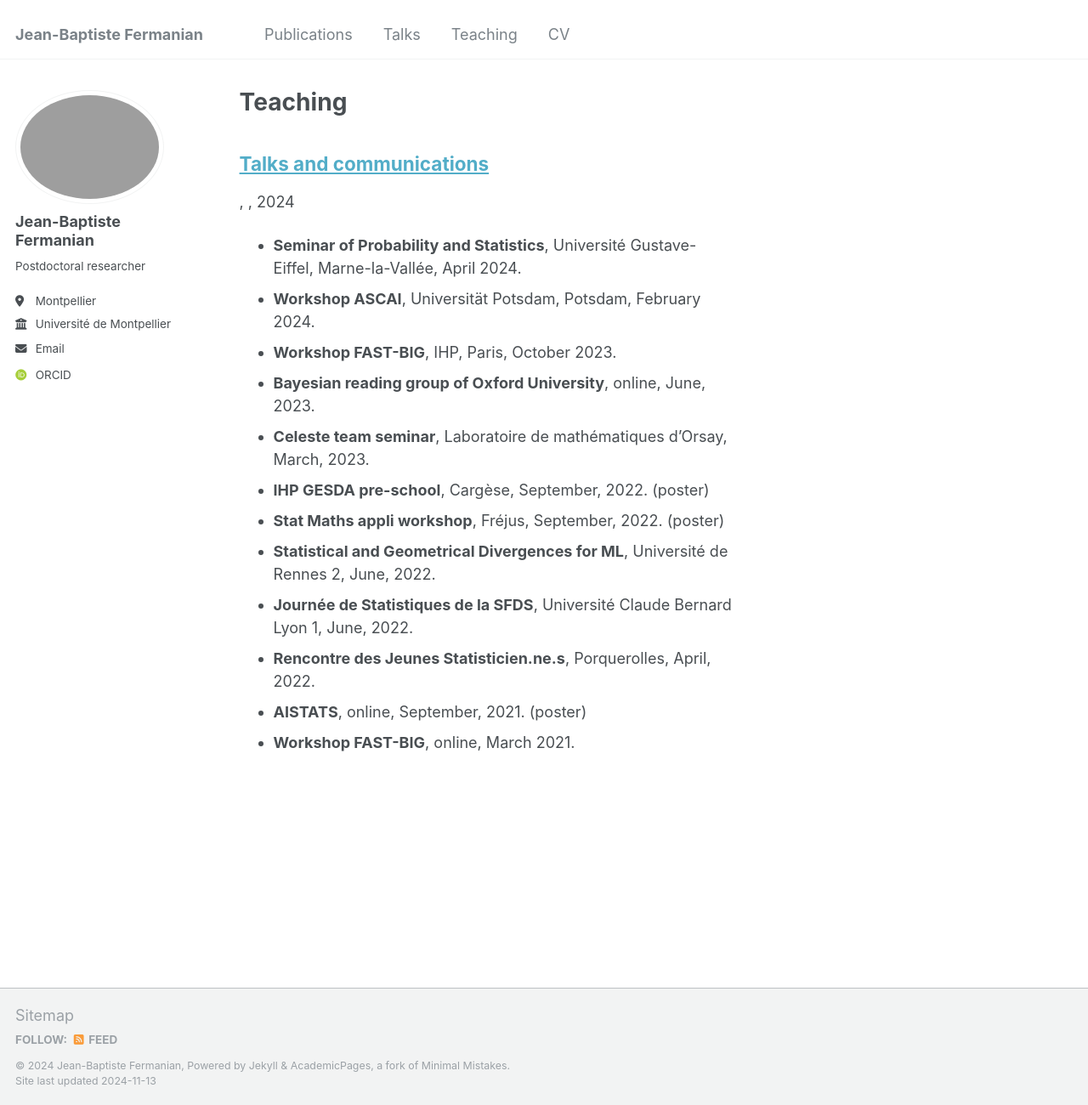
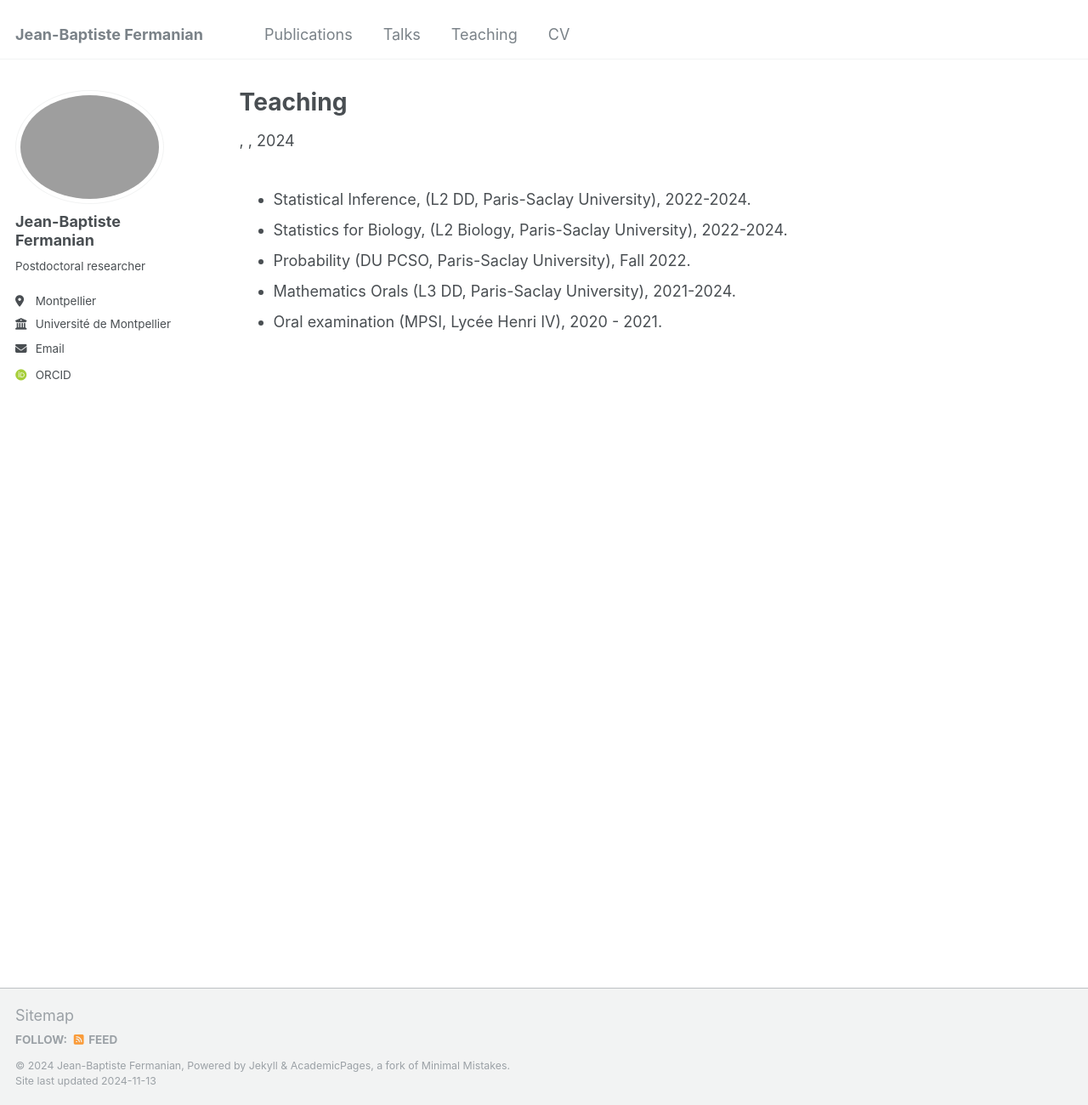
Before and after one commit to jeanbaptistefermanian/jeanbaptistefermanian.github.io, a Jekyll site: the page built from _teaching/teaching.md, in a window 1280 px wide and 1300 px high. Shown: the whole window at 85% size. Built offline with Jekyll 4.4.1, drawn with Linux system fonts in a browser that asks for light colours; some web fonts are replaced.

Commit message:
add teaching

```diff
--- a/_teaching/teaching.md
+++ b/_teaching/teaching.md
@@ -1,20 +1,13 @@
 ---
-permalink: /talks/
-title: "Talks and communications"
+permalink: /teaching/
+title: "Teaching"
 author_profile: true
 redirect_from:
-- /talks.html
+- /teaching.html
 ---
 
-- **Seminar of Probability and Statistics**, Université Gustave-Eiffel, Marne-la-Vallée, April 2024.
-- **Workshop ASCAI**, Universität Potsdam, Potsdam, February 2024.
-- **Workshop FAST-BIG**, IHP, Paris, October 2023.
-- **Bayesian reading group of Oxford University**, online, June, 2023.
-- **Celeste team seminar**, Laboratoire de mathématiques d'Orsay, March, 2023.
-- **IHP GESDA pre-school**, Cargèse, September, 2022. (poster)
-- **Stat Maths appli workshop**, Fréjus, September, 2022. (poster)
-- **Statistical and Geometrical Divergences for ML**, Université de Rennes 2, June, 2022.
-- **Journée de Statistiques de la SFDS**, Université Claude Bernard Lyon 1, June, 2022.
-- **Rencontre des Jeunes Statisticien.ne.s**, Porquerolles, April, 2022.
-- **AISTATS**, online, September, 2021. (poster)
-- **Workshop FAST-BIG**, online, March 2021.
+- Statistical Inference, (L2 DD, Paris-Saclay University), 2022-2024.
+- Statistics for Biology, (L2 Biology, Paris-Saclay University), 2022-2024.
+- Probability (DU PCSO, Paris-Saclay University), Fall 2022.
+- Mathematics Orals (L3 DD, Paris-Saclay University), 2021-2024.
+- Oral examination (MPSI, Lycée Henri IV), 2020 - 2021.
```
Also changed, not shown: _publications/publications.md (+8 -4 lines).
